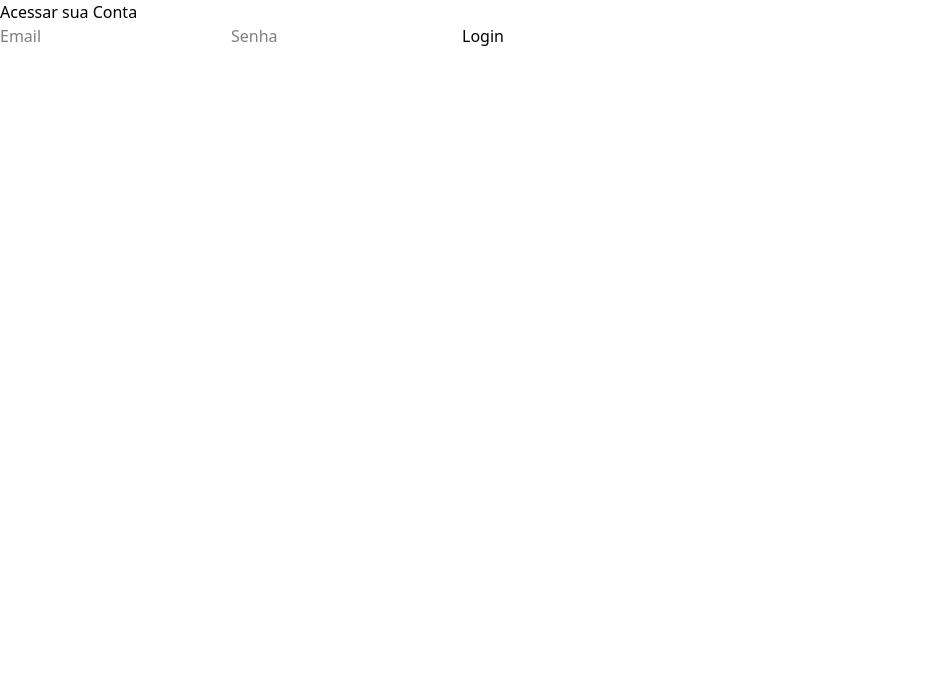
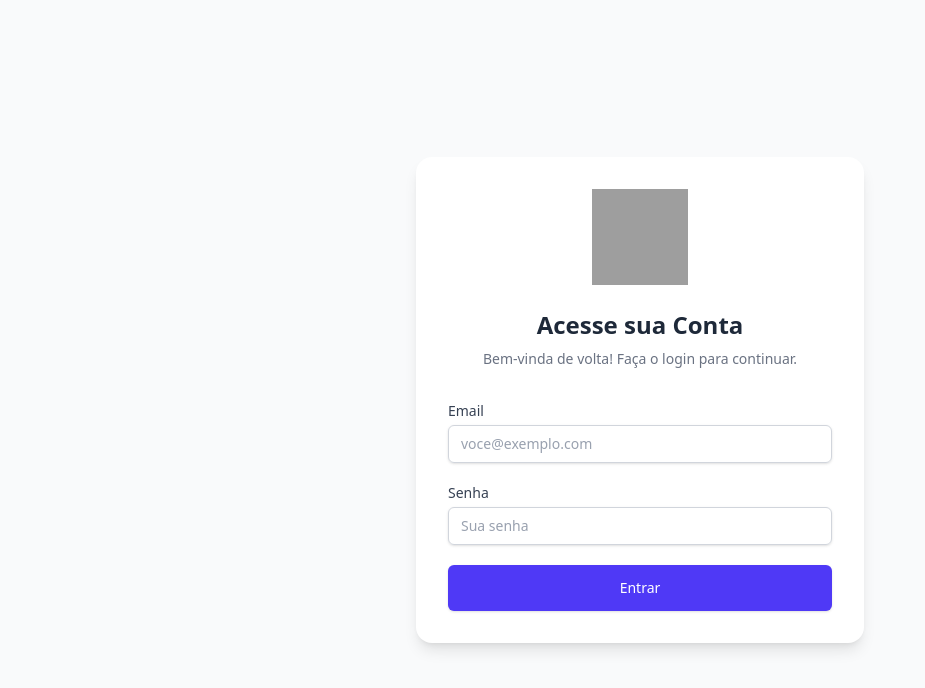
Before and after one commit to rafaelmaiia/mar-de-beleza-system, a React (Vite) app in the folder frontend/: page / in a window 1280 px wide. Shown: the top 688 px of the page, without its empty margins (0-925 px from the left). Built offline with nearby package versions, Linux system fonts and the light colour scheme; grey boxes are pictures that could not be loaded.

Commit message:
refactor(auth): implement global auth state with React Context API

```diff
--- a/frontend/package.json
+++ b/frontend/package.json
@@ -11,6 +11,7 @@
   },
   "dependencies": {
     "date-fns": "^4.1.0",
+    "date-fns-tz": "^3.2.0",
     "react": "^19.1.0",
     "react-day-picker": "^9.8.0",
     "react-dom": "^19.1.0",
--- a/frontend/src/components/ProtectedRoute/index.tsx
+++ b/frontend/src/components/ProtectedRoute/index.tsx
@@ -1,18 +1,12 @@
-import React from 'react';
 import { Navigate } from 'react-router-dom';
+import { useAuth } from '../../hooks/useAuth';
 
-type ProtectedRouteProps = {
-  children: React.ReactNode;
-};
+export function ProtectedRoute({ children }: { children: React.ReactNode }) {
+  const { isAuthenticated } = useAuth();
 
-export function ProtectedRoute({ children }: ProtectedRouteProps) {
-    const token = localStorage.getItem('accessToken');
+  if (!isAuthenticated) {
+    return <Navigate to="/login" replace />;
+  }
 
-    const isAuthenticated = token ? true : false;
-
-    if (isAuthenticated) {
-        return <>{children}</>;
-    } else {
-        return <Navigate to="/login" replace />;
-    }
+  return <>{children}</>;
 }
--- /dev/null
+++ b/frontend/src/contexts/AuthContext.ts
@@ -0,0 +1,10 @@
+import { createContext } from 'react';
+
+export type AuthContextType = {
+  isAuthenticated: boolean;
+  token: string | null;
+  login: (data: any) => Promise<void>; // Usando 'any' por enquanto
+  logout: () => void;
+};
+
+export const AuthContext = createContext<AuthContextType | undefined>(undefined);
--- /dev/null
+++ b/frontend/src/contexts/AuthProvider.tsx
@@ -0,0 +1,48 @@
+import { createContext, useState, useContext, ReactNode, useEffect } from 'react';
+import { useNavigate } from 'react-router-dom';
+import { AuthContext, AuthContextType } from './AuthContext';
+import type { AuthRequest } from '../dtos/AuthRequest';
+
+export function AuthProvider({ children }: { children: ReactNode }) {
+  const [token, setToken] = useState<string | null>(localStorage.getItem('accessToken'));
+  const navigate = useNavigate();
+
+  useEffect(() => {
+    if (!token) {
+      localStorage.removeItem('accessToken');
+    }
+  }, [token]);
+
+  const login = async (data: AuthRequest) => {
+    const response = await fetch('http://localhost:8080/api/v1/auth/login', {
+      method: 'POST',
+      headers: { 'Content-Type': 'application/json' },
+      body: JSON.stringify(data),
+    });
+
+    if (!response.ok) {
+      const errorData = await response.json().catch(() => null);
+      throw new Error(errorData?.message || 'Falha no login.');
+    }
+
+    const responseData = await response.json();
+    localStorage.setItem('accessToken', responseData.token);
+    setToken(responseData.token);
+    navigate('/dashboard');
+  };
+
+  const logout = () => {
+    localStorage.removeItem('accessToken');
+    setToken(null);
+    navigate('/login');
+  };
+
+  const value = {
+    isAuthenticated: !!token,
+    token,
+    login,
+    logout,
+  };
+
+  return <AuthContext.Provider value={value}>{children}</AuthContext.Provider>;
+}
--- /dev/null
+++ b/frontend/src/dtos/AuthRequest.ts
@@ -0,0 +1,4 @@
+export type AuthRequest = {
+    email: string;
+    password: string;
+};
--- /dev/null
+++ b/frontend/src/hooks/useAuth.ts
@@ -0,0 +1,10 @@
+import { useContext } from 'react';
+import { AuthContext, AuthContextType } from '../contexts/AuthContext';
+
+export function useAuth() {
+  const context = useContext(AuthContext);
+  if (context === undefined) {
+    throw new Error('useAuth deve ser usado dentro de um AuthProvider');
+  }
+  return context;
+}
--- a/frontend/src/main.tsx
+++ b/frontend/src/main.tsx
@@ -1,10 +1,16 @@
-import React from 'react'
-import ReactDOM from 'react-dom/client'
-import App from './App.tsx'
+import React from 'react';
+import ReactDOM from 'react-dom/client';
+import App from './App.tsx';
 import './index.css'
+import { BrowserRouter } from 'react-router-dom';
+import { AuthProvider } from './contexts/AuthProvider.tsx';
 
 ReactDOM.createRoot(document.getElementById('root')!).render(
   <React.StrictMode>
-    <App />
+    <BrowserRouter>
+      <AuthProvider>
+        <App />
+      </AuthProvider>
+    </BrowserRouter>
   </React.StrictMode>,
-)
+);
--- a/frontend/src/pages/LoginPage/index.tsx
+++ b/frontend/src/pages/LoginPage/index.tsx
@@ -1,64 +1,74 @@
 import React, { useState } from 'react';
-import { useNavigate } from 'react-router-dom';
+import { useForm, SubmitHandler } from 'react-hook-form';
+import { useAuth } from '../../hooks/useAuth';
+import type { AuthRequest } from '../../dtos/AuthRequest';
+import logoImage from '../../assets/logo.png';
 
 export function LoginPage() {
-    const [email, setEmail] = useState('');
-    const [password, setPassword] = useState('');
-    const [error, setError] = useState('');
+    const { register, handleSubmit, formState: { errors } } = useForm<AuthRequest>();
+    const { login } = useAuth();
+    const [apiError, setApiError] = useState<string | null>(null);
 
-    const navigate = useNavigate();
-
-    async function handleLogin(event: React.FormEvent<HTMLFormElement>) {
-        event.preventDefault();
-
-        const data = {
-            email,
-            password,
-        };
-
+    const handleLogin: SubmitHandler<AuthRequest> = async (data) => {
         try {
-            const response = await fetch('http://localhost:8080/api/v1/auth/login', {
-                method: 'POST',
-                headers: {
-                    'Content-Type': 'application/json',
-                },
-                body: JSON.stringify(data)
-            });
-
-            if (!response.ok) {
-                throw new Error('Falha no login. Verifique suas credenciais.');
-            }
-
-            const responseData = await response.json();
-
-            localStorage.setItem('accessToken', responseData.token);
-
-            navigate('/dashboard');
-
+        await login(data);
         } catch (err: any) {
-            setError(err.message || 'Ocorreu um erro. Tente novamente.');
+        setApiError(err.message);
         }
-    }
+    };
 
     return (
-        <div>
-            <h1>Acessar sua Conta</h1>
-            <form onSubmit={handleLogin}>
-                <input
-                    placeholder="Email"
-                    value={email}
-                    onChange={e => setEmail(e.target.value)}
-                />
-                <input
-                    type="password"
-                    placeholder="Senha"
-                    value={password}
-                    onChange={e => setPassword(e.target.value)}
-                />
+        <div className="flex items-center justify-center min-h-screen bg-gray-50 px-4">
+            <div className="w-full max-w-md">
+                <div className="bg-white p-8 rounded-2xl shadow-lg">
+                    <div className="flex justify-center mb-6">
+                        <img src={logoImage} alt="Logo Mar de Beleza" className="w-24 h-24" />
+                    </div>
 
-                <button type='submit'>Login</button>
-                {error && <p style={{ color: 'red' }}>{error}</p>}
-            </form>
+                    <h2 className="text-2xl font-bold text-center text-gray-800 mb-2">Acesse sua Conta</h2>
+                    <p className="text-center text-sm text-gray-500 mb-8">Bem-vinda de volta! Faça o login para continuar.</p>
+
+                    <form onSubmit={handleSubmit(handleLogin)}>
+                        <div className="space-y-5">
+                            <div>
+                                <label htmlFor="email" className="block text-sm font-medium text-gray-700">Email</label>
+                                <input
+                                    type="email"
+                                    id="email"
+                                    placeholder="voce@exemplo.com"
+                                    className="mt-1 block w-full px-3 py-2 border border-gray-300 rounded-md shadow-sm placeholder-gray-400 focus:outline-none focus:ring-indigo-500 focus:border-indigo-500 sm:text-sm"
+                                    {...register("email", { required: "O email é obrigatório" })}
+                                />
+                                {errors.email && <p className="text-red-500 text-xs mt-1">{errors.email.message}</p>}
+                            </div>
+
+                            <div>
+                                <label htmlFor="password" className="block text-sm font-medium text-gray-700">Senha</label>
+                                <input
+                                    type="password"
+                                    id="password"
+                                    placeholder="Sua senha"
+                                    className="mt-1 block w-full px-3 py-2 border border-gray-300 rounded-md shadow-sm placeholder-gray-400 focus:outline-none focus:ring-indigo-500 focus:border-indigo-500 sm:text-sm"
+                                    {...register("password", { required: "A senha é obrigatória" })}
+                                />
+                                {errors.password && <p className="text-red-500 text-xs mt-1">{errors.password.message}</p>}
+                            </div>
+
+                            {/* Mostra erros da API */}
+                            {apiError && <p className="text-red-500 text-sm text-center">{apiError}</p>}
+
+                            <div>
+                                <button
+                                    type="submit"
+                                    className="w-full flex justify-center py-3 px-4 border border-transparent rounded-md shadow-sm text-sm font-medium text-white bg-indigo-600 hover:bg-indigo-700 focus:outline-none focus:ring-2 focus:ring-offset-2 focus:ring-indigo-500 transition-colors"
+                                >
+                                    Entrar
+                                </button>
+                            </div>
+                        </div>
+                    </form>
+                </div>
+            </div>
         </div>
     );
 }
```
Also changed, not shown: frontend/src/App.tsx (+2 -6 lines), 1 other file (tests, documents, lock files or other folders).
